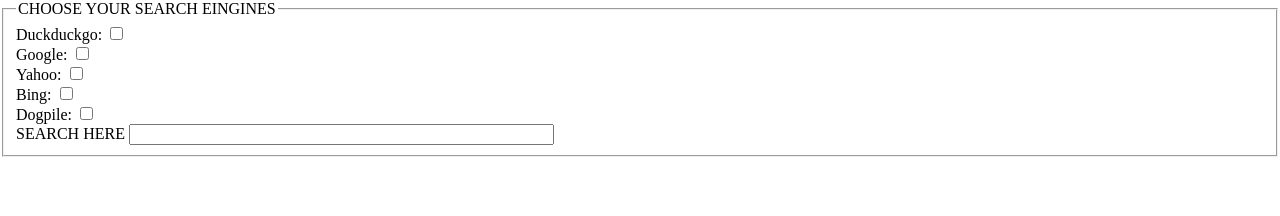
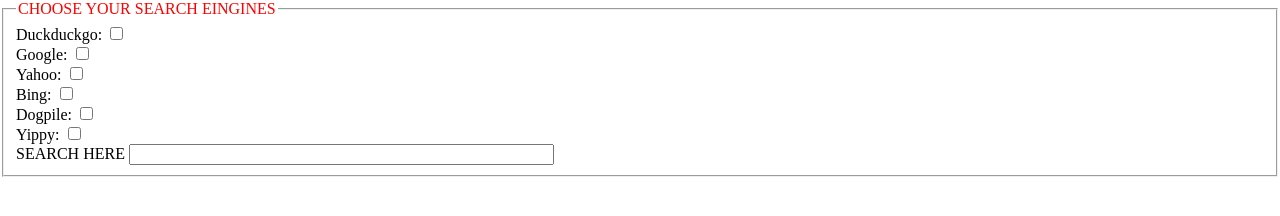
Before and after one commit to Evergold/Earthsearch, a plain HTML site: page EarthSearch.html in a window 1280 px wide. Drawn offline with Linux system fonts and the light colour scheme.

Commit message:
colors
legend color and yippy added

```diff
--- a/EarthSearch.html
+++ b/EarthSearch.html
@@ -65,6 +65,9 @@
 
 <body class="htmlNoPages">
   <fieldset>
+    <style>
+      legend{color:red}
+    </style>
     <legend>CHOOSE YOUR SEARCH EINGINES
     </legend>
     <p class="gwd-p-1hy1 gwd-p-171s">
@@ -84,6 +87,8 @@
     <input type="checkbox" name="bing" value=""><br>
     Dogpile:
     <input type="checkbox" name="dogpile" value=""><br>
+    Yippy:
+    <input type="checkbox" name="yippy" value=""><br>
     SEARCH HERE
     <input type="text" name="searchinput" id="input" size="50"><br>
 
```
Also changed, not shown: gwd_preview_EarthSearch/index.html (+5 -0 lines).
